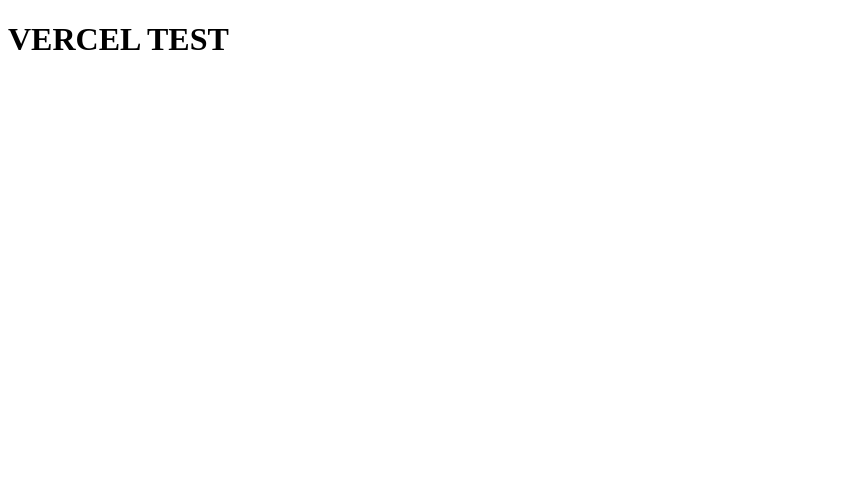
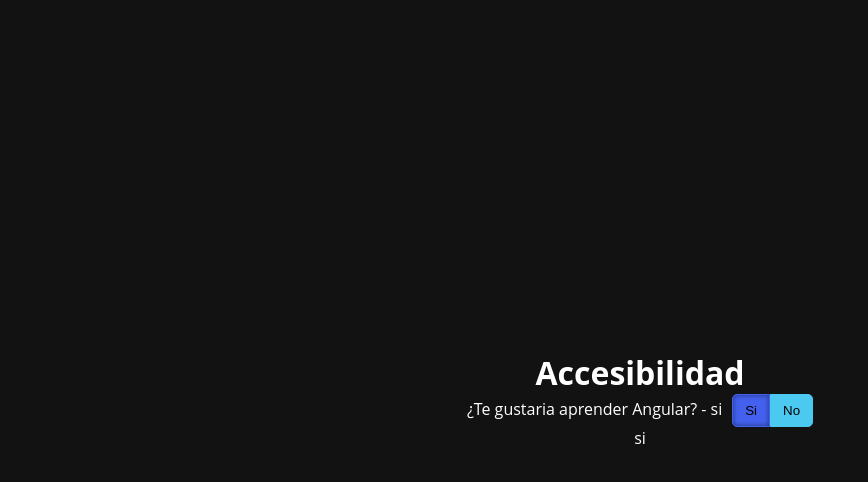
Before and after one commit to AlejandroBH/angular-accessibilidad, an Angular app: page / in a window 1280 px wide. Shown: the top 482 px of the page, without its empty margins (0-868 px from the left). Built offline with nearby package versions, Linux system fonts and the light colour scheme.

Commit message:
:sparkles: :lipstick: clase01 completada

```diff
--- a/src/app/app.component.html
+++ b/src/app/app.component.html
@@ -1 +1,11 @@
-<h1>VERCEL TEST</h1>
+<main>
+  <h1>Accesibilidad</h1>
+  <div>
+    <app-si-no-buttons-group
+      [(value)]="answer"
+      label="¿Te gustaria aprender Angular?"
+    ></app-si-no-buttons-group>
+  </div>
+
+  <p>{{ answer }}</p>
+</main>
--- a/src/app/app.component.scss
+++ b/src/app/app.component.scss
@@ -0,0 +1,7 @@
+main {
+  height: 100vh;
+  display: flex;
+  align-items: center;
+  justify-content: center;
+  flex-direction: column;
+}
--- a/src/app/app.component.ts
+++ b/src/app/app.component.ts
@@ -3,8 +3,8 @@
 @Component({
   selector: 'app-root',
   templateUrl: './app.component.html',
-  styleUrls: ['./app.component.scss']
+  styleUrls: ['./app.component.scss'],
 })
 export class AppComponent {
-  title = 'accesibilidad';
+  answer = 'si';
 }
--- /dev/null
+++ b/src/app/shared/components/si-no-buttons-group/si-no-buttons-group.component.html
@@ -0,0 +1,19 @@
+<div class="button-group">
+  <label class="label">{{ label }} - {{ value }}</label>
+  <button
+    type="button"
+    class="button button-yes"
+    [class.button-pressed]="value === options.SI"
+    (click)="activate(options.SI)"
+  >
+    Si
+  </button>
+  <button
+    type="button"
+    class="button button-no"
+    [class.button-pressed]="value === options.NO"
+    (click)="activate(options.NO)"
+  >
+    No
+  </button>
+</div>
--- /dev/null
+++ b/src/app/shared/components/si-no-buttons-group/si-no-buttons-group.component.scss
@@ -0,0 +1,27 @@
+.button-group {
+  .label {
+    margin-right: 10px;
+  }
+
+  .button {
+    background-color: var(--secondary-color);
+    border: 1px solid var(--secondary-color);
+    padding: 0.5rem 0.75rem;
+    margin: 0;
+    cursor: pointer;
+
+    &-yes {
+      border-radius: 5px 0 0 5px;
+    }
+
+    &-no {
+      border-radius: 0 5px 5px 0;
+    }
+
+    &-pressed {
+      background-color: var(--primary-color);
+      border-color: var(--primary-color);
+      box-shadow: inset 0 0 5px rgba(0, 0, 0, 0.5);
+    }
+  }
+}
--- /dev/null
+++ b/src/app/shared/components/si-no-buttons-group/si-no-buttons-group.component.ts
@@ -0,0 +1,30 @@
+import { Component, EventEmitter, Input, OnInit, Output } from '@angular/core';
+
+@Component({
+  selector: 'app-si-no-buttons-group',
+  templateUrl: './si-no-buttons-group.component.html',
+  styleUrls: ['./si-no-buttons-group.component.scss'],
+})
+export class SiNoButtonsGroupComponent implements OnInit {
+  @Input() value = '';
+  @Input() label = '';
+
+  @Output() valueChange = new EventEmitter<string>();
+
+  options = SiNoButtonGroupOptions;
+
+  constructor() {}
+
+  ngOnInit(): void {}
+
+  activate(value: string): void {
+    console.log(value);
+    this.value = value;
+    this.valueChange.emit(this.value);
+  }
+}
+
+enum SiNoButtonGroupOptions {
+  SI = 'si',
+  NO = 'no',
+}
--- a/src/styles.scss
+++ b/src/styles.scss
@@ -1 +1,25 @@
 /* You can add global styles to this file, and also import other style files */
+
+* {
+  box-sizing: border-box;
+  margin: 0;
+  padding: 0;
+}
+
+:root {
+  --primary-color: #4361ee;
+  --secondary-color: #4cc9f0;
+  --color-text: #fff;
+  --background-color: #121212;
+  --focus-color: #f72585;
+}
+
+body {
+  font-family: "Open Sans", sans-serif;
+  color: var(--color-text);
+  background-color: var(--background-color);
+}
+
+:focus {
+  outline: 1px solid var(--focus-color);
+}
```
Also changed, not shown: src/app/app.module.ts (+5 -8 lines), src/app/shared/components/si-no-buttons-group/si-no-buttons-group.module.ts (added, +10 -0 lines), 1 other file (tests, documents, lock files or other folders).
